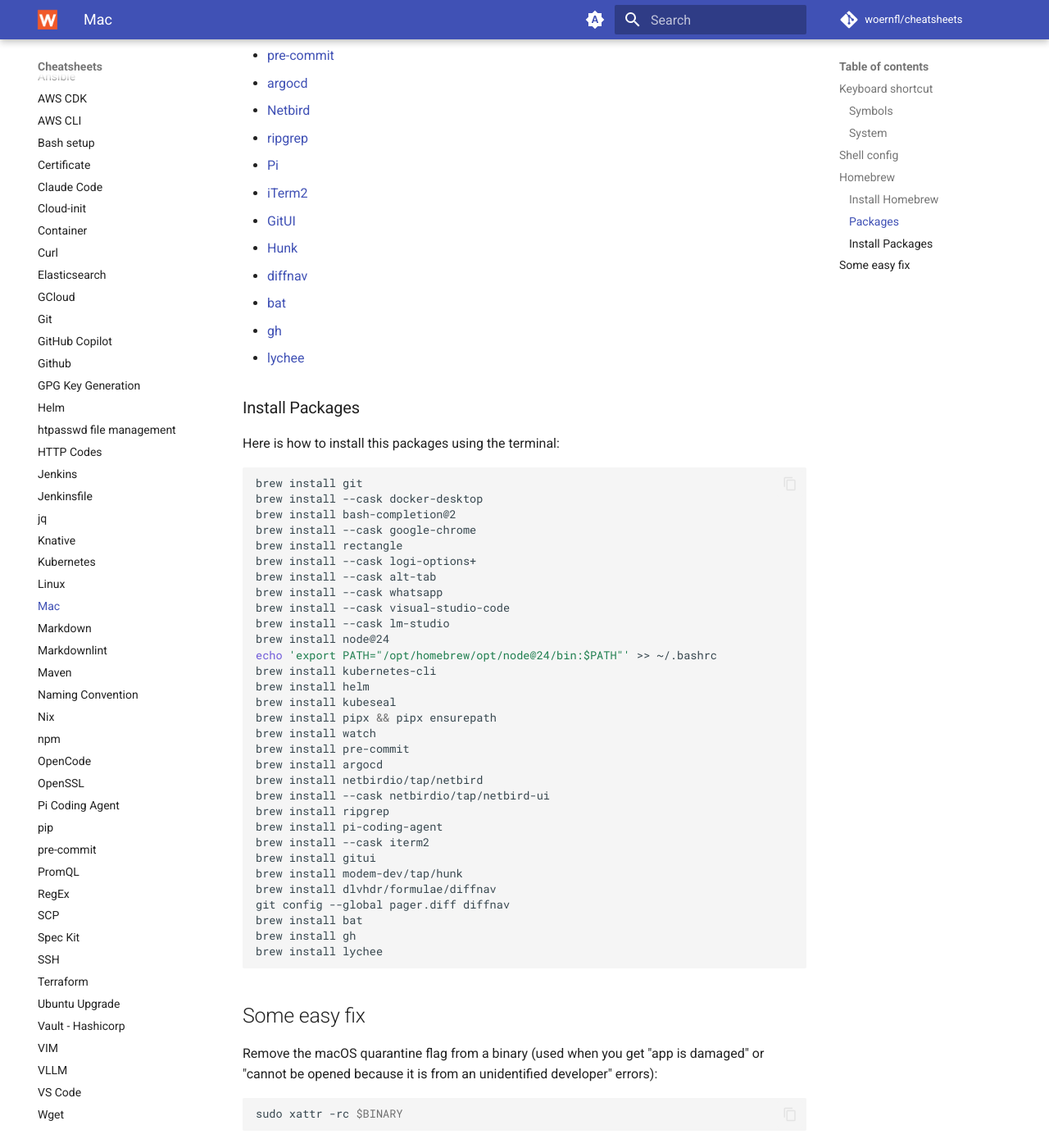
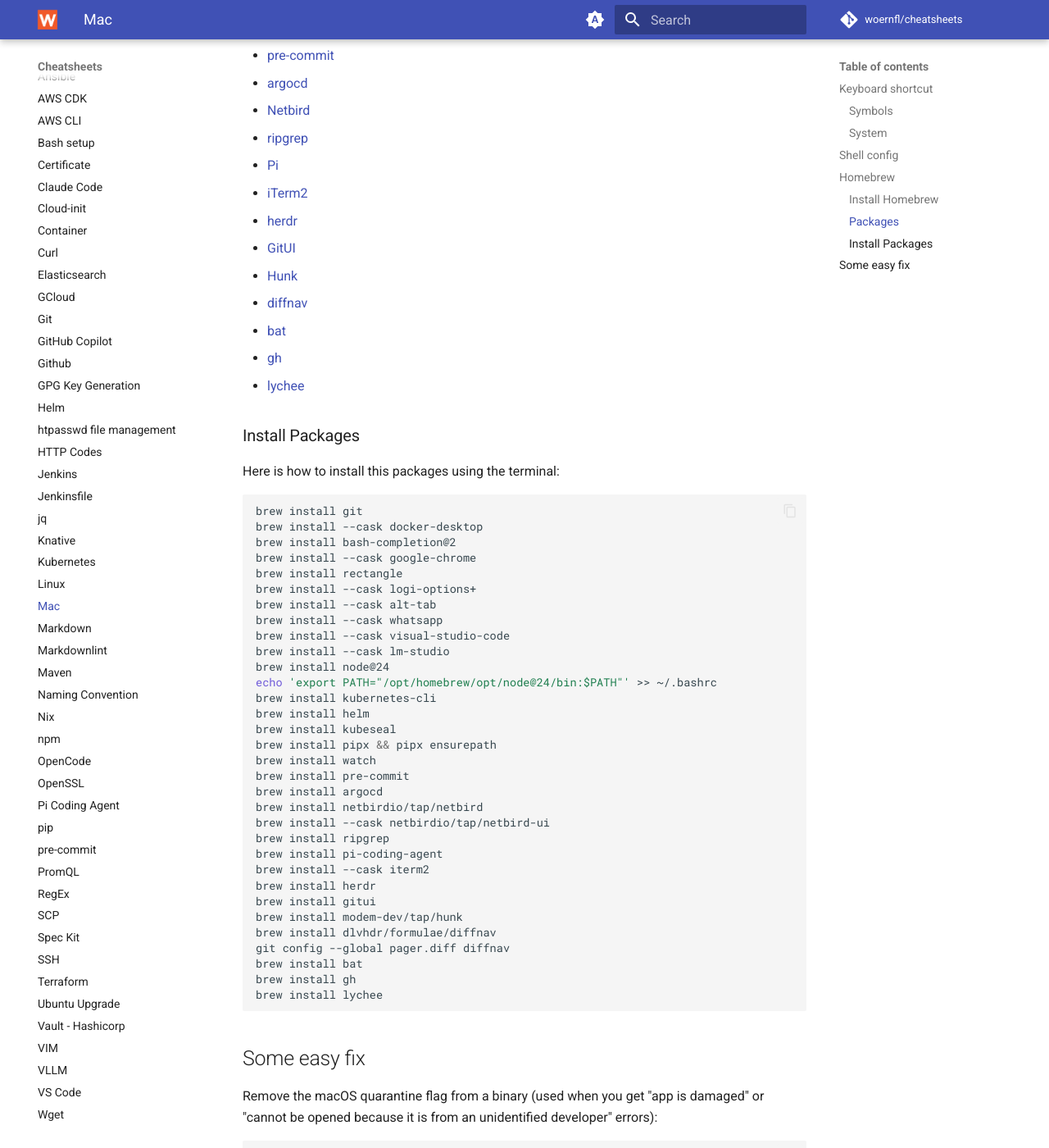
Before and after one commit to woernfl/cheatsheets, an MkDocs documentation site: the page built from docs/mac.md, in a window 1280 px wide and 1400 px high, scrolled down 2213 px. Shown: the whole window at 82% size. Built offline with MkDocs 1.6.1 and Material for MkDocs 9.7.7, drawn with Linux system fonts in a browser that asks for light colours; comment, search, counter and statistics services are not loaded.

Commit message:
Add herdr to installation instructions

```diff
--- a/docs/mac.md
+++ b/docs/mac.md
@@ -80,6 +80,7 @@
 - [ripgrep](https://github.com/BurntSushi/ripgrep)
 - [Pi](https://pi.dev/)
 - [iTerm2](https://github.com/gnachman/iterm2)
+- [herdr](https://herdr.dev/)
 - [GitUI](https://github.com/gitui-org/gitui)
 - [Hunk](https://github.com/modem-dev/hunk)
 - [diffnav](https://github.com/dlvhdr/diffnav)
@@ -116,6 +117,7 @@
 brew install ripgrep
 brew install pi-coding-agent
 brew install --cask iterm2
+brew install herdr
 brew install gitui
 brew install modem-dev/tap/hunk
 brew install dlvhdr/formulae/diffnav
```
